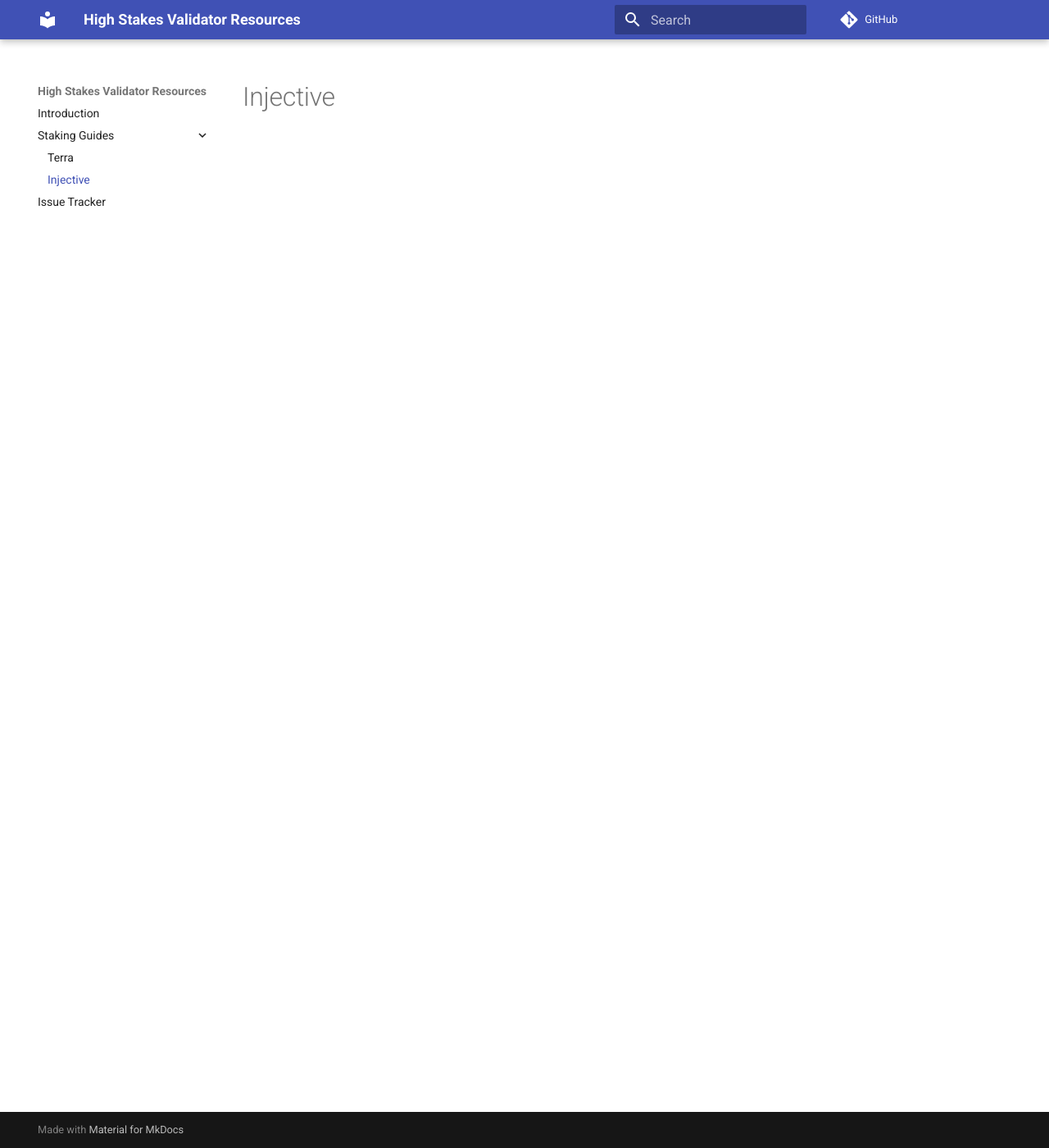
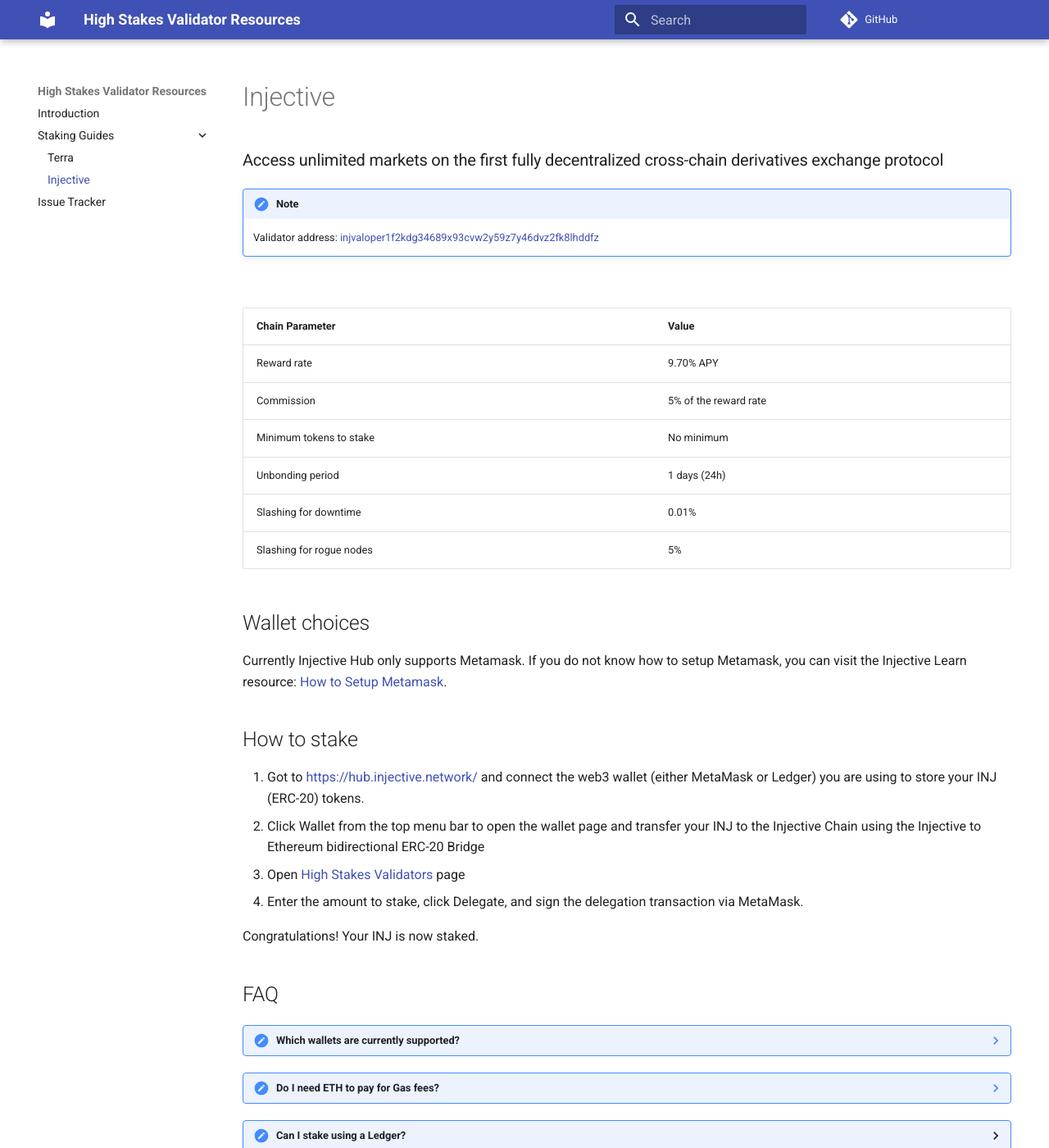
Before and after one commit to HighStakesSwitzerland/docs, an MkDocs documentation site: the page built from docs/delegating/injective.md, in a window 1280 px wide and 1400 px high. Shown: the whole window at 82% size. Built offline with MkDocs 1.6.1 and Material for MkDocs 9.7.7, drawn with Linux system fonts in a browser that asks for light colours; comment, search, counter and statistics services are not loaded; some of the changed text lies outside the part shown.

Commit message:
Added Injective guide

```diff
--- a/docs/delegating/injective.md
+++ b/docs/delegating/injective.md
@@ -3,3 +3,68 @@
 - toc
 ---
 # Injective
+
+### Access unlimited markets on the first fully decentralized cross-chain derivatives exchange protocol
+
+
+!!! note
+
+    Validator address: [injvaloper1f2kdg34689x93cvw2y59z7y46dvz2fk8lhddfz](https://hub.injective.network/validators/injvaloper1f2kdg34689x93cvw2y59z7y46dvz2fk8lhddfz){target=_blank}
+
+<br/>
+
+| Chain Parameter            | Value                 |
+|----------------------------|-----------------------|
+| Reward rate                | 9.70% APY             |
+| Commission                 | 5% of the reward rate |
+| Minimum tokens to stake    | No minimum            |
+| Unbonding period           | 1 days (24h)          |
+| Slashing for downtime      | 0.01%                 |
+| Slashing for rogue nodes   | 5%                    |
+
+## Wallet choices
+
+Currently Injective Hub only supports Metamask. If you do not know how to setup Metamask, you can visit the Injective Learn resource: [How to Setup Metamask](https://blog.injectiveprotocol.com/how-to-set-up-metamask/){target=_blank}.
+
+
+## How to stake
+
+1. Got to [https://hub.injective.network/](https://hub.injective.network/){target=_blank} and connect the web3 wallet (either MetaMask or Ledger) you are using to store your INJ (ERC-20) tokens.
+2. Click Wallet from the top menu bar to open the wallet page and transfer your INJ to the Injective Chain using the Injective to Ethereum bidirectional ERC-20 Bridge
+3. Open [High Stakes Validators](https://hub.injective.network/validators/injvaloper1f2kdg34689x93cvw2y59z7y46dvz2fk8lhddfz){target=_blank} page
+4. Enter the amount to stake, click Delegate, and sign the delegation transaction via MetaMask.
+
+Congratulations! Your INJ is now staked.
+
+## FAQ
+
+??? note "Which wallets are currently supported?"
+
+    Currently, only the Metamask extension on the desktop browser and Ledger are supported.
+
+??? note "Do I need ETH to pay for Gas fees?"
+
+    Yes, but only for the approval, deposit, and withdrawal of your tokens when performing transactions on through Ethereum
+
+??? node "Can I stake using a Ledger?"
+
+    Yes, Injective have a native integration and you can stake directly with a Ledger.
+
+??? note "Are there any risks when delegating?"
+
+    Slashing is enabled, meaning any validator misbehaving can lose a portion of their tokens, plus the delegated ones.
+
+    In case of prolonged downtime, the slashing amount is 0.01% once. In case of double sign, it is 5% and the validator is forever banned.
+
+??? note "How does Injective service fee work?"
+
+    The protocol automatically pays a commission to all active validators participating in the minting of new blocks. It is a percentage on all rewards earned related to the staking power of each validator.
+
+??? note "Can I vote on governance proposals?"
+
+    Yes, all users with staked tokens can vote on any proposal using Terran Station wallet.
+    Validators are able to cast votes on behalf of their delegators, but it is overridden by the votes of the users.
+
+
+
+<br/>
```
Also changed, not shown: docs/delegating/terra.md (+10 -9 lines).
